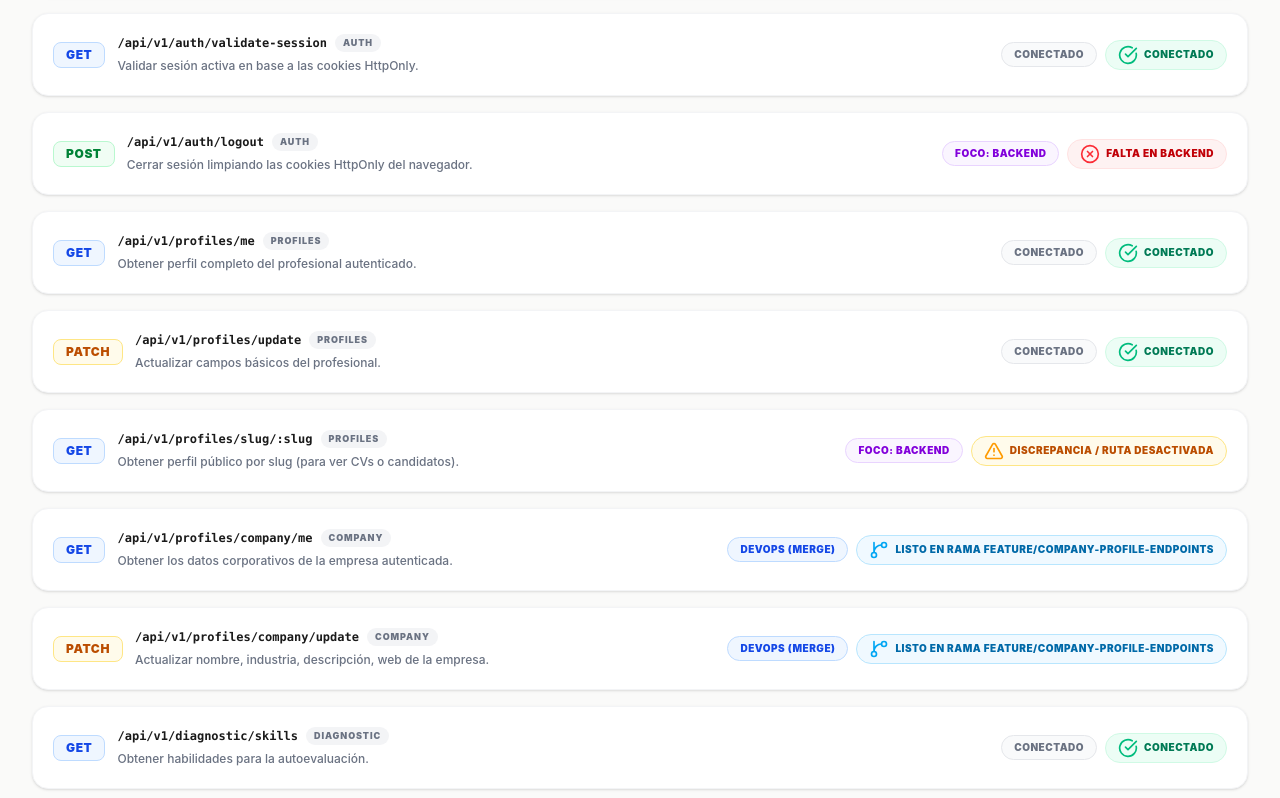
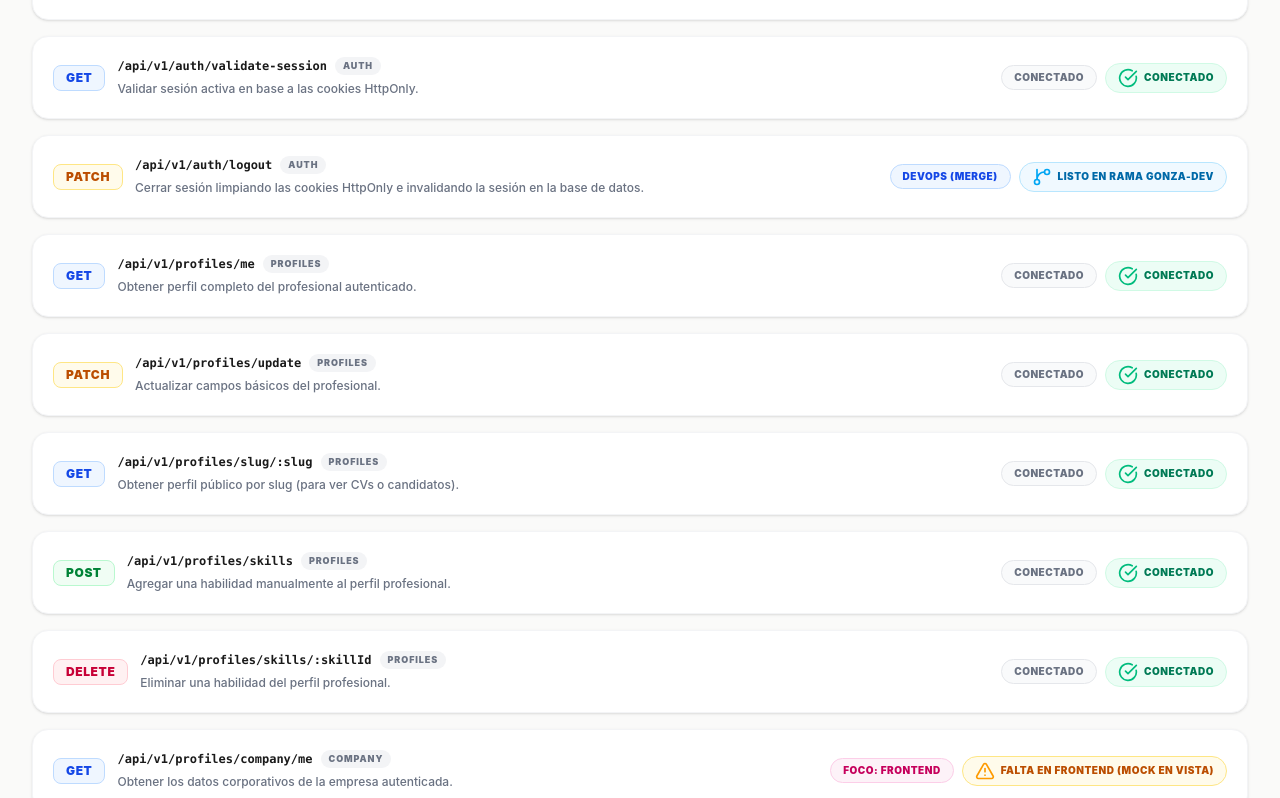
Before and after one commit to No-Country-simulation/S04-26-Equipo-02-Web-App-Development, a React (Vite) app in the folder frontend/: page /about in a window 1280 px wide. Shown: the part 880-1678 px from the top of the page. Built offline with nearby package versions, Linux system fonts and the light colour scheme; no server answers.

Commit message:
docs: actualizar estado de integracion de endpoints y consola interactiva

```diff
--- a/frontend/docs-frontend/estado-integracion.md
+++ b/frontend/docs-frontend/estado-integracion.md
@@ -23,15 +23,18 @@ Este documento detalla la correspondencia entre las vistas/servicios del fronten
 
 ## Estado de Ramas de Desarrollo (Git)
 
-Durante la auditoría del repositorio se identificó código desarrollado en ramas secundarias que aún no está integrado en la rama `main`:
+Durante la auditoría del repositorio se identificaron las siguientes ramas secundarias:
 
-*   **Rama `gonza-dev`**:
-    *   Implementa el módulo de contratación `/api/v1/hiring` con endpoints para buscar candidatos, crear, editar y borrar ofertas laborales.
+*   **Rama `gonza-dev` (Pendiente de integrar)**:
+    *   Implementa el módulo de contratación `/api/v1/hiring` con endpoints completos para crear, editar, borrar y listar ofertas laborales, buscar candidatos con filtros complejos, y preseleccionar o avanzar candidatos.
+    *   Implementa el endpoint de logout de sesión (`PATCH /api/v1/auth/logout`) invalidando el token en la BD y limpiando las cookies.
     *   Contiene una validación en el registro para impedir la creación manual de usuarios con rol `ADMIN`.
     *   *Nota*: Cambia el middleware de `cors` en el backend a `cors()`, lo cual puede requerir re-configurar `credentials: true` y `origin` para que las cookies `HttpOnly` sigan funcionando.
-*   **Rama `feature/company-profile-endpoints`**:
-    *   Implementa el disparador automático para que, al registrar una cuenta de tipo `COMPANY`, se inserte de inmediato su perfil en la tabla `CompanyProfile`.
-    *   Agrega los endpoints para leer y actualizar la información de perfiles de empresa.
+*   **Rama `feature/company-profile-endpoints` (Integrada en `main`)**:
+    *   Implementó el disparador automático para que, al registrar una cuenta de tipo `COMPANY`, se inserte de inmediato su perfil en la tabla `CompanyProfile`.
+    *   Agregó los endpoints para leer y actualizar la información de perfiles de empresa en `main`.
+*   **Rama `feature/profile-skills-manual` (Integrada en `main`)**:
+    *   Implementó los endpoints para agregar y eliminar de forma manual las habilidades en el perfil del profesional (`POST /api/v1/profiles/skills` y `DELETE /api/v1/profiles/skills/:skillId`).
 
 ---
 
@@ -44,10 +47,10 @@ Durante la auditoría del repositorio se identificó código desarrollado en ram
 | Endpoint Requerido | Método | Propósito | Estado en Backend (`main`) | Adaptación / Cambio Requerido |
 | :--- | :--- | :--- | :--- | :--- |
 | `/api/v1/auth/login` | `POST` | Iniciar sesión y establecer cookies `token` y `refreshToken`. | ✅ Implementado. | Ninguna. |
-| `/api/v1/auth/register` | `POST` | Registro de nuevos usuarios (Profesionales/Empresas). | ✅ Implementado. | *Avance en `feature/company-profile-endpoints`*: Agrega la creación automática de `CompanyProfile` para el rol `COMPANY`. |
+| `/api/v1/auth/register` | `POST` | Registro de nuevos usuarios (Profesionales/Empresas). | ✅ Implementado. | Creación automática de `CompanyProfile` y `ProfessionalProfile` según rol. |
 | `/api/v1/auth/verify-email/:token` | `PATCH` | Verificar email mediante token de activación. | ✅ Implementado. | Ninguna. |
 | `/api/v1/auth/validate-session` | `GET` | Validar sesión activa en base a las cookies. | ✅ Implementado. | Ninguna. |
-| `/api/v1/auth/logout` | `POST` | Cerrar sesión limpiando las cookies `HttpOnly` del navegador. | ❌ **Ausente**. | Crear ruta y controlador en backend que llame a `res.clearCookie('token')` y `res.clearCookie('refreshToken')`. |
+| `/api/v1/auth/logout` | `PATCH` | Cerrar sesión limpiando las cookies `HttpOnly` e invalidando la sesión en la base de datos. | ❌ **Ausente en main**. | 🛠️ *Desarrollado en `gonza-dev` como `PATCH /logout`*. Fusionar la rama para activar. |
 
 ---
 
@@ -69,19 +72,21 @@ Durante la auditoría del repositorio se identificó código desarrollado en ram
 | `/api/v1/profiles/certifications/:id` | `DELETE` | Eliminar una certificación. | ✅ Implementado. | Ninguna. |
 | `/api/v1/profiles/languages` | `POST` | Agregar idiomas. | ✅ Implementado. | Ninguna. |
 | `/api/v1/profiles/languages/:id` | `DELETE` | Eliminar un idioma. | ✅ Implementado. | Ninguna. |
-| `/api/v1/profiles/slug/:slug` | `GET` | Obtener el perfil público del profesional para vista previa de CV o búsquedas. | ❌ **Ausente en rutas** (Existe en servicio). | Agregar la ruta `GET /slug/:slug` en `profiles.routes.ts` y llamar al servicio `getProfileBySlug(slug)`. |
+| `/api/v1/profiles/slug/:slug` | `GET` | Obtener el perfil público del profesional por su slug. | ✅ Implementado. | Ninguna. |
+| `/api/v1/profiles/skills` | `POST` | Agregar una habilidad manualmente al perfil. | ✅ Implementado. | Ninguna (Desarrollado en `feature/profile-skills-manual`). |
+| `/api/v1/profiles/skills/:skillId` | `DELETE` | Eliminar una habilidad manual del perfil. | ✅ Implementado. | Ninguna (Desarrollado en `feature/profile-skills-manual`). |
 
 ---
 
 ## 3. Perfiles de Empresas (Company Profiles)
 
 *   **Vistas en Frontend**: `CompanyDashboard.tsx` (datos generales corporativos), `Profile.tsx` (pestaña de empresa).
-*   **Estado de Conexión**: ❌ **Mockeado / LocalStorage** (Listo en rama de desarrollo).
+*   **Estado de Conexión**: ❌ **Mockeado / LocalStorage** (Listo en Backend, falta conectar en Frontend).
 
-| Endpoint Requerido (Propuesto) | Método | Propósito | Estado en Backend (`main`) | Estado en Otras Ramas | Adaptación / Cambio Requerido |
-| :--- | :--- | :--- | :--- | :--- | :--- |
-| `/api/v1/profiles/company/me` | `GET` | Obtener los datos del perfil corporativo de la empresa autenticada. | ❌ **Ausente**. | 🛠️ *Desarrollado en `feature/company-profile-endpoints`*. | Fusionar rama y conectar en el frontend. |
-| `/api/v1/profiles/company/update` | `PATCH` | Actualizar nombre, industria, descripción, logo y web de la empresa. | ❌ **Ausente**. | 🛠️ *Desarrollado en `feature/company-profile-endpoints`*. | Fusionar rama y conectar en el frontend. |
+| Endpoint Requerido | Método | Propósito | Estado en Backend (`main`) | Adaptación / Cambio Requerido |
+| :--- | :--- | :--- | :--- | :--- |
+| `/api/v1/profiles/company/me` | `GET` | Obtener los datos del perfil corporativo de la empresa autenticada. | ✅ Implementado. | Consumir en el frontend y reemplazar el mock actual. |
+| `/api/v1/profiles/company/update` | `PATCH` | Actualizar nombre, industria, descripción, logo y web de la empresa. | ✅ Implementado. | Consumir en el frontend para actualizar los datos corporativos. |
 
 ---
 
@@ -89,13 +94,13 @@ Durante la auditoría del repositorio se identificó código desarrollado en ram
 
 *   **Vistas en Frontend**: `Diagnostic.tsx`.
 *   **Servicios/Stores**: [diagnostic.ts](file:///c:/Users/Hernan/Documents/GitHub/S04-26-Equipo-02-Web-App-Development/frontend/src/api/diagnostic.ts).
-*   **Estado de Conexión**: **Parcialmente Conectado**.
+*   **Estado de Conexión**: **Conectado**.
 
 | Endpoint Requerido | Método | Propósito | Estado en Backend (`main`) | Adaptación / Cambio Requerido |
 | :--- | :--- | :--- | :--- | :--- |
 | `/api/v1/diagnostic/skills` | `GET` | Obtener el banco de habilidades categorizadas para responder la evaluación. | ✅ Implementado. | Ninguna. |
 | `/api/v1/diagnostic/submit` | `POST` | Guardar las puntuaciones autoevaluadas del diagnóstico del profesional. | ✅ Implementado. | Ninguna. |
-| `/api/v1/diagnostic` | `GET` | Comprobar si el usuario ya realizó su diagnóstico y ver estado general. | ❌ **Ausente**. | Crear ruta `GET /` en `diagnostic.routes.ts` que consulte la base de datos para ver si el usuario tiene registros en `DiagnosticResult`. |
+| `/api/v1/diagnostic` | `GET` | Comprobar si el usuario ya realizó su diagnóstico y ver estado general. | ✅ Implementado. | Ninguna. |
 
 ---
 
@@ -120,10 +125,10 @@ Durante la auditoría del repositorio se identificó código desarrollado en ram
 | Endpoint Requerido (Propuesto) | Método | Propósito | Estado en Backend (`main`) | Estado en Otras Ramas | Adaptación / Cambio Requerido |
 | :--- | :--- | :--- | :--- | :--- | :--- |
 | `/api/v1/hiring/create-offer` | `POST` | Crear una oferta de empleo vinculada a la empresa autenticada. | ❌ **Ausente**. | 🛠️ *Desarrollado en `gonza-dev`*. | Fusionar rama y crear llamadas API correspondientes en el front. |
-| `/api/v1/hiring/offers` | `GET` | Listar todas las ofertas laborales creadas por la propia empresa. | ❌ **Ausente**. | ❌ *Ausente* (la rama `gonza-dev` implementa la creación, pero no el listado por empresa). | Crear endpoint que consulte `JobOffer` filtrando por la empresa asociada al usuario autenticado. |
-| `/api/v1/hiring/update-offer` | `PATCH` | Modificar datos de una oferta o su estado. | ❌ **Ausente**. | 🛠️ *Desarrollado en `gonza-dev`*. | Fusionar rama. Nota: recibe el body completo de la oferta. |
+| `/api/v1/hiring/offers` | `GET` | Listar todas las ofertas laborales creadas por la propia empresa. | ❌ **Ausente**. | 🛠️ *Desarrollado en `gonza-dev`*. | Fusionar rama y consumir en Publications.tsx. |
+| `/api/v1/hiring/update-offer` | `PATCH` | Modificar datos de una oferta o su estado. | ❌ **Ausente**. | 🛠️ *Desarrollado en `gonza-dev`*. | Fusionar rama. Recibe el body completo de la oferta. |
 | `/api/v1/hiring/delete-offer/:id` | `DELETE` | Eliminar una publicación de vacante. | ❌ **Ausente**. | 🛠️ *Desarrollado en `gonza-dev`*. | Fusionar rama. |
-| `/api/v1/hiring/opportunities` | `GET` | Listar vacantes en el Marketplace de profesionales (Opportunities.tsx) con filtros y ordenamiento. | ❌ **Ausente**. | ❌ *Ausente*. | Crear endpoint que consulte `JobOffer` con filtros avanzados. |
+| `/api/v1/hiring/opportunities` | `GET` | Listar vacantes en el Marketplace de profesionales (Opportunities.tsx) con filtros y ordenamiento. | ❌ **Ausente**. | 🛠️ *Desarrollado en `gonza-dev`*. | Fusionar rama y consumir en Opportunities.tsx con filtros. |
 
 ---
 
@@ -135,8 +140,8 @@ Durante la auditoría del repositorio se identificó código desarrollado en ram
 | Endpoint Requerido (Propuesto) | Método | Propósito | Estado en Backend (`main`) | Estado en Otras Ramas | Adaptación / Cambio Requerido |
 | :--- | :--- | :--- | :--- | :--- | :--- |
 | `/api/v1/hiring/search-candidates` | `GET` | Buscar perfiles profesionales seniors activos usando filtros complejos (expectativa salarial, ubicación, modalidad, habilidades, años de experiencia). | ❌ **Ausente**. | 🛠️ *Desarrollado en `gonza-dev`*. | Fusionar rama. El endpoint soporta filtrados múltiples complejos. |
-| `/api/v1/hiring/preselection` | `POST` | Guardar un candidato en el embudo de interés/preselección de la empresa. | ❌ **Ausente**. | ❌ *Ausente*. | Crear endpoint para insertar un registro en la tabla `Preselection`. |
-| `/api/v1/hiring/preselection/:id` | `PATCH` | Avanzar el estado de un candidato preseleccionado. | ❌ **Ausente**. | ❌ *Ausente*. | Crear endpoint para modificar el status en `Preselection`. |
+| `/api/v1/hiring/preselection` | `POST` | Guardar un candidato en el embudo de interés/preselección de la empresa. | ❌ **Ausente**. | 🛠️ *Desarrollado en `gonza-dev`*. | Fusionar rama y consumir en TalentSearch.tsx. |
+| `/api/v1/hiring/preselection/:id/:status` | `PATCH` | Avanzar el estado de un candidato preseleccionado. | ❌ **Ausente**. | 🛠️ *Desarrollado en `gonza-dev`*. | Fusionar rama. Cambia el status del preseleccionado usando parámetros de ruta. |
 
 ---
 
--- a/frontend/src/pages/public/About.tsx
+++ b/frontend/src/pages/public/About.tsx
@@ -109,17 +109,17 @@ const ENDPOINTS_DATA: Endpoint[] = [
   {
     id: 'auth-5',
     module: 'Auth',
-    method: 'POST',
+    method: 'PATCH',
     path: '/api/v1/auth/logout',
-    purpose: 'Cerrar sesión limpiando las cookies HttpOnly del navegador.',
-    status: 'MISSING',
-    statusLabel: 'Falta en Backend',
-    backendState: 'Ausente en routes y controllers de la rama main.',
-    adaptation: 'Crear ruta y controlador en el backend que borre las cookies token y refreshToken (res.clearCookie). El frontend ya tiene la llamada configurada.',
-    focus: 'BACKEND',
+    purpose: 'Cerrar sesión limpiando las cookies HttpOnly e invalidando la sesión en la base de datos.',
+    status: 'BRANCH_READY',
+    statusLabel: 'Listo en Rama gonza-dev',
+    backendState: 'Implementado en la rama gonza-dev (logoutController) como PATCH /logout.',
+    adaptation: 'Fusionar la rama gonza-dev para habilitar el endpoint de logout.',
+    focus: 'MERGE',
     resBody: `{
   "success": true,
-  "message": "Sesión cerrada correctamente"
+  "message": "Logout exitoso"
 }`
   },
   // Profiles
@@ -170,11 +170,11 @@ const ENDPOINTS_DATA: Endpoint[] = [
     method: 'GET',
     path: '/api/v1/profiles/slug/:slug',
     purpose: 'Obtener perfil público por slug (para ver CVs o candidatos).',
-    status: 'MISMATCH',
-    statusLabel: 'Discrepancia / Ruta Desactivada',
-    backendState: 'El servicio getProfileBySlug existe en main, pero no está registrado en el router del backend.',
-    adaptation: 'Agregar la ruta GET /slug/:slug en profiles.routes.ts y crear el método en profiles.controller.ts.',
-    focus: 'BACKEND',
+    status: 'CONNECTED',
+    statusLabel: 'Conectado',
+    backendState: 'Implementado y habilitado en la rama main.',
+    adaptation: 'Ninguna.',
+    focus: 'NONE',
     resBody: `{
   "success": true,
   "data": {
@@ -185,6 +185,33 @@ const ENDPOINTS_DATA: Endpoint[] = [
   }
 }`
   },
+  {
+    id: 'prof-4',
+    module: 'Profiles',
+    method: 'POST',
+    path: '/api/v1/profiles/skills',
+    purpose: 'Agregar una habilidad manualmente al perfil profesional.',
+    status: 'CONNECTED',
+    statusLabel: 'Conectado',
+    backendState: 'Implementado y habilitado en la rama main (desarrollado en feature/profile-skills-manual).',
+    adaptation: 'Ninguna.',
+    focus: 'NONE',
+    reqBody: `{
+  "skillId": "skill-uuid-1"
+}`
+  },
+  {
+    id: 'prof-5',
+    module: 'Profiles',
+    method: 'DELETE',
+    path: '/api/v1/profiles/skills/:skillId',
+    purpose: 'Eliminar una habilidad del perfil profesional.',
+    status: 'CONNECTED',
+    statusLabel: 'Conectado',
+    backendState: 'Implementado y habilitado en la rama main (desarrollado en feature/profile-skills-manual).',
+    adaptation: 'Ninguna.',
+    focus: 'NONE'
+  },
   // Company Profiles
   {
     id: 'comp-1',
@@ -192,11 +219,11 @@ const ENDPOINTS_DATA: Endpoint[] = [
     method: 'GET',
     path: '/api/v1/profiles/company/me',
     purpose: 'Obtener los datos corporativos de la empresa autenticada.',
-    status: 'BRANCH_READY',
-    statusLabel: 'Listo en Rama feature/company-profile-endpoints',
-    backendState: 'Desarrollado en la rama feature/company-profile-endpoints.',
-    adaptation: 'Fusionar la rama feature/company-profile-endpoints hacia main para habilitar este endpoint y conectar las llamadas en el front.',
-    focus: 'MERGE',
+    status: 'MISMATCH',
+    statusLabel: 'Falta en Frontend (Mock en Vista)',
+    backendState: 'Implementado en backend (fusionado en main).',
+    adaptation: 'Consumir los endpoints en el frontend y reemplazar el mock de LocalStorage en el perfil de empresa.',
+    focus: 'FRONTEND',
     resBody: `{
   "success": true,
   "data": {
@@ -214,11 +241,11 @@ const ENDPOINTS_DATA: Endpoint[] = [
     method: 'PATCH',
     path: '/api/v1/profiles/company/update',
     purpose: 'Actualizar nombre, industria, descripción, web de la empresa.',
-    status: 'BRANCH_READY',
-    statusLabel: 'Listo en Rama feature/company-profile-endpoints',
-    backendState: 'Desarrollado en la rama feature/company-profile-endpoints.',
-    adaptation: 'Fusionar la rama feature/company-profile-endpoints hacia main y reemplazar la edición actual por LocalStorage.',
-    focus: 'MERGE',
+    status: 'MISMATCH',
+    statusLabel: 'Falta en Frontend (Mock en Vista)',
+    backendState: 'Implementado en backend (fusionado en main).',
+    adaptation: 'Consumir los endpoints en el frontend para actualizar los datos corporativos.',
+    focus: 'FRONTEND',
     reqBody: `{
   "companyName": "TechSolutions AR Modificado",
   "industry": "Software",
@@ -262,11 +289,11 @@ const ENDPOINTS_DATA: Endpoint[] = [
     method: 'GET',
     path: '/api/v1/diagnostic',
     purpose: 'Comprobar si el usuario ya realizó su diagnóstico y ver estado general.',
-    status: 'MISMATCH',
-    statusLabel: 'Falta en Backend (Ruta Raíz)',
-    backendState: 'La API del front diagnostic.ts tiene getDiagnostic() llamando a /api/v1/diagnostic pero el backend no expone la ruta raíz.',
-    adaptation: 'Crear ruta GET / en diagnostic.routes.ts que consulte la base de datos para ver si el usuario tiene registros en DiagnosticResult.',
-    focus: 'BACKEND',
+    status: 'CONNECTED',
+    statusLabel: 'Conectado',
+    backendState: 'Implementado y consumido (habilitado en la rama main).',
+    adaptation: 'Ninguna.',
+    focus: 'NONE',
     resBody: `{
   "success": true,
   "data": {
@@ -363,11 +390,11 @@ const ENDPOINTS_DATA: Endpoint[] = [
     method: 'GET',
     path: '/api/v1/hiring/offers',
     purpose: 'Listar las ofertas laborales de la empresa.',
-    status: 'MISSING',
-    statusLabel: 'Falta en Backend',
-    backendState: 'Ausente en main y tampoco se detectó en gonza-dev (la rama crea, edita y borra, pero no lista).',
-    adaptation: 'Crear endpoint GET que consulte JobOffer filtrando por la empresa asociada al usuario autenticado.',
-    focus: 'BACKEND',
+    status: 'BRANCH_READY',
+    statusLabel: 'Listo en Rama gonza-dev',
+    backendState: 'Implementado en la rama gonza-dev (getOffers).',
+    adaptation: 'Fusionar la rama gonza-dev para listar las ofertas laborales de la empresa en el frontend.',
+    focus: 'MERGE',
     resBody: `{
   "success": true,
   "data": [
@@ -410,11 +437,11 @@ const ENDPOINTS_DATA: Endpoint[] = [
     method: 'GET',
     path: '/api/v1/hiring/opportunities',
     purpose: 'Listar ofertas en el Marketplace para profesionales (Opportunities.tsx) con filtros.',
-    status: 'MISSING',
-    statusLabel: 'Falta en Backend',
-    backendState: 'Ausente en main y en ramas de desarrollo.',
-    adaptation: 'Crear endpoint público/profesional que consulte JobOffer. Se sugiere incluir un cálculo de matchScore comparando los requerimientos de la oferta con el perfil del postulante.',
-    focus: 'BACKEND',
+    status: 'BRANCH_READY',
+    statusLabel: 'Listo en Rama gonza-dev',
+    backendState: 'Implementado en la rama gonza-dev (getOpportunities).',
+    adaptation: 'Fusionar la rama gonza-dev y consumir en el Marketplace de oportunidades del frontend.',
+    focus: 'MERGE',
     resBody: `{
   "success": true,
   "data": [
@@ -447,15 +474,13 @@ const ENDPOINTS_DATA: Endpoint[] = [
     method: 'POST',
     path: '/api/v1/hiring/preselection',
     purpose: 'Guardar candidato preseleccionado de interés para la empresa.',
-    status: 'MISSING',
-    statusLabel: 'Falta en Backend',
-    backendState: 'El modelo Preselection existe en la DB pero no tiene enrutamiento ni controladores.',
-    adaptation: 'Crear endpoint para insertar un registro en la tabla Preselection vinculando la empresa y el profesional.',
-    focus: 'BACKEND',
+    status: 'BRANCH_READY',
+    statusLabel: 'Listo en Rama gonza-dev',
+    backendState: 'Implementado en la rama gonza-dev (preselectionController).',
+    adaptation: 'Fusionar la rama gonza-dev y consumir en la sección de preselección del frontend.',
+    focus: 'MERGE',
     reqBody: `{
-  "professionalProfileId": "prof-uuid-1",
-  "jobPostingId": "job-uuid-123", // Opcional
-  "status": "INTERESTED",
+  "userId": "prof-uuid-1",
   "notes": "Excelente perfil"
 }`,
     resBody: `{
@@ -467,17 +492,13 @@ const ENDPOINTS_DATA: Endpoint[] = [
     id: 'talent-3',
     module: 'Talent/Preselection',
     method: 'PATCH',
-    path: '/api/v1/hiring/preselection/:id',
+    path: '/api/v1/hiring/preselection/:id/:status',
     purpose: 'Avanzar a un candidato en el embudo (ej: CONTACTED, INTERVIEWING).',
-    status: 'MISSING',
-    statusLabel: 'Falta en Backend',
-    backendState: 'Ausente.',
-    adaptation: 'Crear endpoint para modificar el status y las notas en un registro de la tabla Preselection.',
-    focus: 'BACKEND',
-    reqBody: `{
-  "status": "INTERVIEWING",
-  "notes": "Entrevista agendada para el lunes"
-}`
+    status: 'BRANCH_READY',
+    statusLabel: 'Listo en Rama gonza-dev',
+    backendState: 'Implementado en la rama gonza-dev (avancePreselection) con firma /preselection/:id/:status.',
+    adaptation: 'Fusionar la rama gonza-dev y adaptar la llamada en el frontend para enviar el estado en la URL.',
+    focus: 'MERGE'
   },
   // Events
   {
@@ -703,7 +724,7 @@ export default function About() {
           </h2>
           <p className="text-gray-500 text-sm font-medium leading-relaxed max-w-3xl">
             Este panel mapea todas las interacciones de red requeridas por el frontend. Se han agregado notas e íconos especiales
-            para identificar la lógica que ya ha sido desarrollada por compañeros en ramas secundarias como <code className="bg-gray-100 text-brand-sage px-1.5 py-0.5 rounded font-mono text-[11px]">gonza-dev</code> y <code className="bg-gray-100 text-brand-sage px-1.5 py-0.5 rounded font-mono text-[11px]">feature/company-profile-endpoints</code> y que solo requieren ser fusionadas a `main`.
+            para identificar la lógica que ya ha sido desarrollada en la rama secundaria <code className="bg-gray-100 text-brand-sage px-1.5 py-0.5 rounded font-mono text-[11px]">gonza-dev</code> (pendiente de fusionar) y ramas ya integradas en <code className="bg-gray-100 text-brand-sage px-1.5 py-0.5 rounded font-mono text-[11px]">main</code> como <code className="bg-gray-100 text-brand-sage px-1.5 py-0.5 rounded font-mono text-[11px]">feature/company-profile-endpoints</code> y <code className="bg-gray-100 text-brand-sage px-1.5 py-0.5 rounded font-mono text-[11px]">feature/profile-skills-manual</code>.
           </p>
         </div>
       </div>
```
